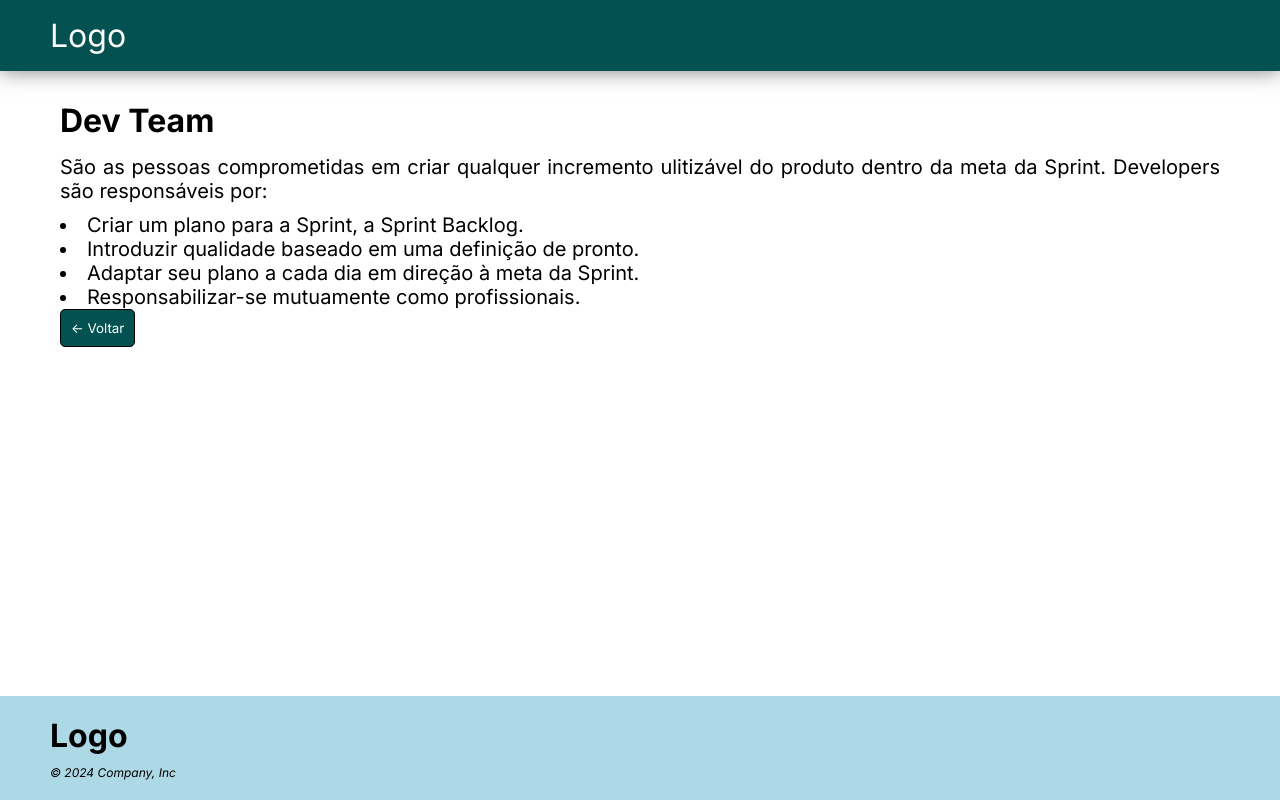
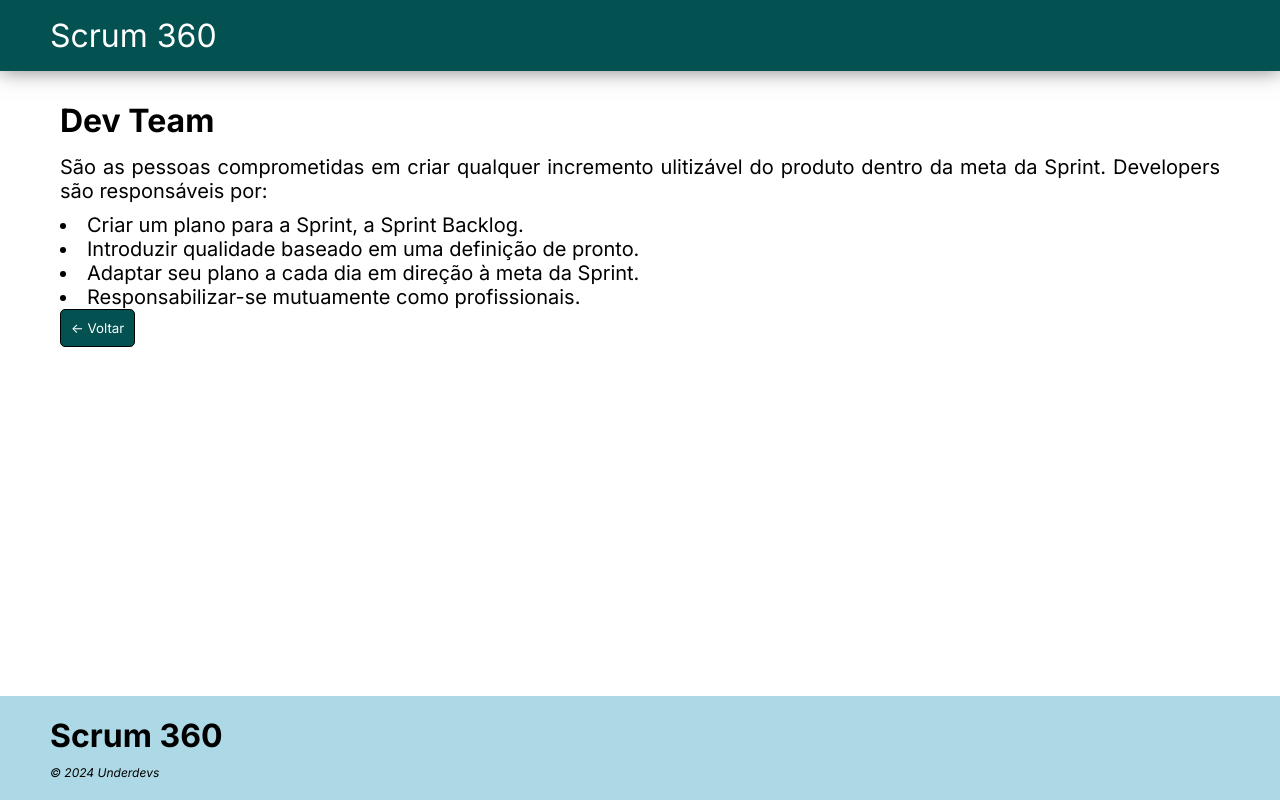
Before and after one commit to davihelisson/FATEC-API-Under_Devs, a plain HTML site: page src/DevTeam.html in a window 1280 px wide. Drawn offline with Linux system fonts and the light colour scheme.

Commit message:
update: nomes das páginas

```diff
--- a/src/DevTeam.html
+++ b/src/DevTeam.html
@@ -10,7 +10,7 @@
     <!-- Cabeçalho da página -->
     <header>
         <div class="logo">
-            <a href="Index.html">Logo</a>
+            <a href="Index.html">Scrum 360</a>
         </div>
     </header>
 
@@ -39,8 +39,8 @@
     <!-- Rodapé da página -->
     <footer>
         <div>
-            <h1>Logo</h1>
-            <p>© 2024 Company, Inc</p>
+            <h1>Scrum 360</h1>
+            <p>© 2024 Underdevs</p>
         </div>
     </footer>
 
```
Also changed, not shown: src/Index.html (+3 -3 lines), src/ProductOwner.html (+3 -3 lines), src/Scrum.html (+3 -3 lines), src/ScrumMaster.html (+3 -3 lines).
